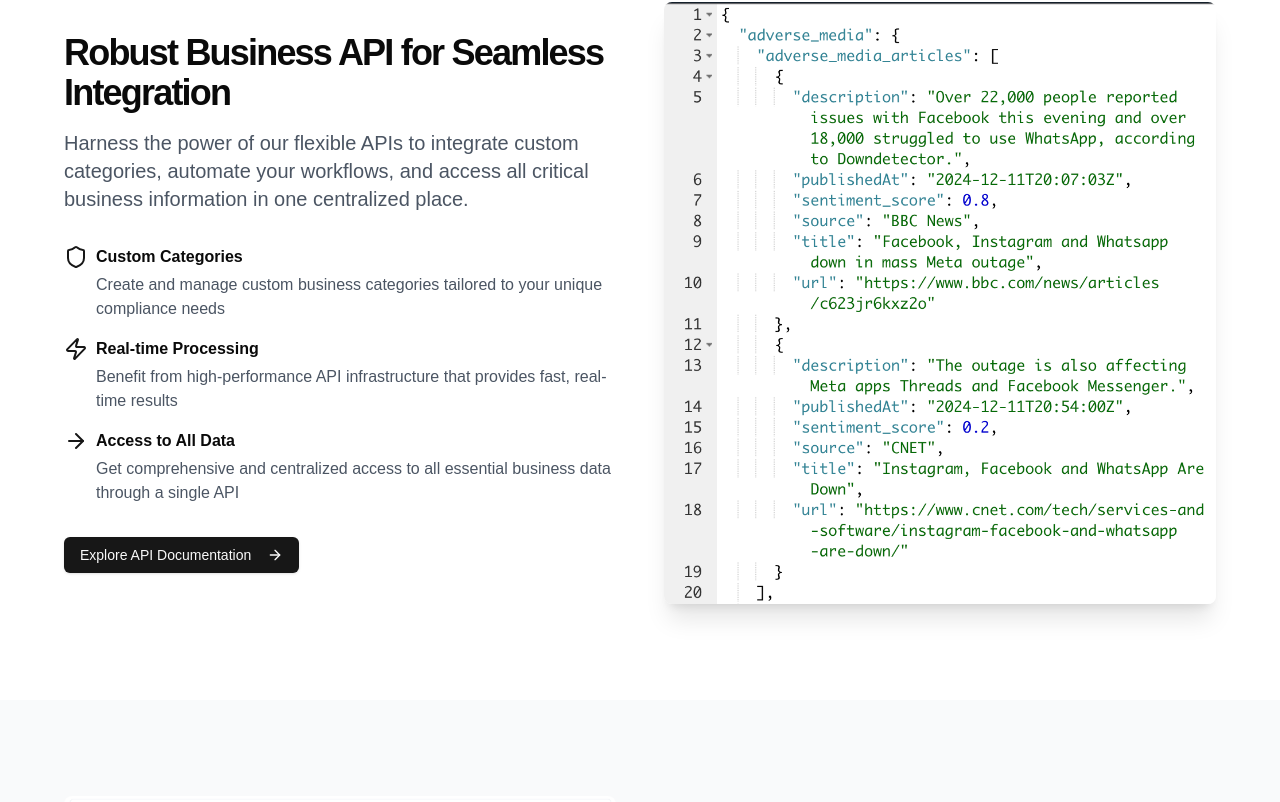
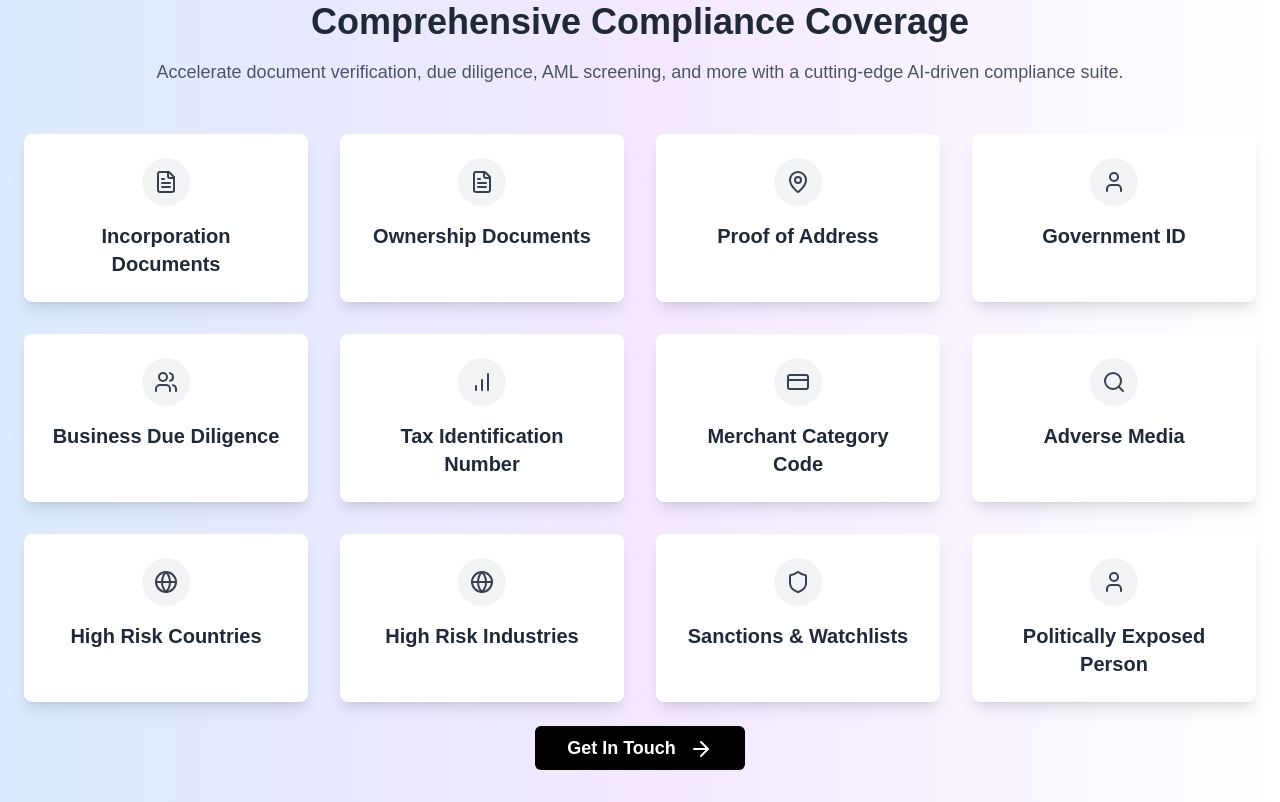
Before and after one commit to Corallab/rue, a Next.js app: page / in a window 1280 px wide. Shown: the part 3376-4178 px from the top of the page. Built offline with nearby package versions, Linux system fonts and the light colour scheme.

Commit message:
fixed typing bugs

```diff
--- a/app/page.tsx
+++ b/app/page.tsx
@@ -1,34 +1,53 @@
-'use client'
+'use client';
 
-import Hero from '@/components/Hero'
-import Benefits from '@/components/Benefits'
-import Features from '@/components/Features'
-import BusinessApi from '@/components/BusinessApi'
-import CaseManagement from '@/components/CaseManagement'
-import Pricing from '@/components/Pricing'
-import Testimonials from '@/components/Testimonials'
-import Footer from '@/components/Footer'
-import { useState } from 'react'
-import axios from 'axios'
-import { Prism as SyntaxHighlighter } from 'react-syntax-highlighter'
-import { okaidia } from 'react-syntax-highlighter/dist/esm/styles/prism'
-import AINotes from '@/components/AINotes'
-import Policies from '@/components/Policies'
-import { Checkbox } from "@/components/ui/checkbox"
-import Link from 'next/link'
-import { Button } from "@/components/ui/button"
+import Hero from '@/components/Hero';
+import Benefits from '@/components/Benefits';
+import Features from '@/components/Features';
+import BusinessApi from '@/components/BusinessApi';
+import CaseManagement from '@/components/CaseManagement';
+import Pricing from '@/components/Pricing';
+import Testimonials from '@/components/Testimonials';
+import Footer from '@/components/Footer';
+import { useState } from 'react';
+import axios from 'axios';
+import { Prism as SyntaxHighlighter } from 'react-syntax-highlighter';
+import { okaidia } from 'react-syntax-highlighter/dist/esm/styles/prism';
+import AINotes from '@/components/AINotes';
+import Policies from '@/components/Policies';
+import { Checkbox } from "@/components/ui/checkbox";
+import Link from 'next/link';
+import IDentityChecks from '@/components/IDentityChecks';
+
+type SelectedFields = {
+  type: boolean;
+  category: boolean;
+  summary: boolean;
+  categoryConfidenceScore: boolean;
+  phoneNumbers: boolean;
+  emails: boolean;
+  socialMediaLinks: boolean;
+  reviewLinks: boolean;
+  websiteMetadata: boolean;
+  url: boolean;
+  whois_data: boolean;
+  adverseMedia: boolean;
+};
+
+type ApiResponse = {
+  data: string;
+};
 
 export default function Home() {
-  const [apiKey, setApiKey] = useState('')
-  const [secretKey, setSecretKey] = useState('')
-  const [inputString, setInputString] = useState('')
-  const [categories, setCategories] = useState('')
-  const [highRiskCategories, setHighRiskCategories] = useState('')
-  const [response, setResponse] = useState<any>(null)
-  const [loading, setLoading] = useState(false)
-  const [error, setError] = useState('')
+  const [apiKey, setApiKey] = useState('');
+  const [secretKey, setSecretKey] = useState('');
+  const [inputString, setInputString] = useState('');
+  const [categories, setCategories] = useState('');
+  const [highRiskCategories, setHighRiskCategories] = useState('');
+  const [response, setResponse] = useState<ApiResponse | null>(null);
+  const [loading, setLoading] = useState(false);
+  const [error, setError] = useState('');
 
-  const [selectedFields, setSelectedFields] = useState({
+  const [selectedFields, setSelectedFields] = useState<SelectedFields>({
     type: true,
     category: true,
     summary: true,
@@ -41,17 +60,17 @@ export default function Home() {
     url: true,
     whois_data: true,
     adverseMedia: true,
-  })
+  });
 
-  const handleFieldChange = (field: string) => {
-    setSelectedFields((prev) => ({ ...prev, [field]: !prev[field] }))
-  }
+  const handleFieldChange = (field: keyof SelectedFields) => {
+    setSelectedFields((prev) => ({ ...prev, [field]: !prev[field] }));
+  };
 
   const handleSubmit = async (e: React.FormEvent) => {
-    e.preventDefault()
-    setLoading(true)
-    setError('')
-    setResponse(null)
+    e.preventDefault();
+    setLoading(true);
+    setError('');
+    setResponse(null);
 
     try {
       const res = await axios.post(
@@ -73,20 +92,23 @@ export default function Home() {
             'Content-Type': 'application/json',
           },
         }
-      )
-      setResponse(res.data)
-    } catch (err: any) {
-      setError(err.response?.data?.error || 'Something went wrong')
+      );
+      setResponse(res.data);
+    } catch (err: unknown) {
+      setError(err instanceof Error
+        ? err.message
+        : (err as { response?: { data?: { error?: string } } })?.response?.data?.error || 'Something went wrong');
     } finally {
-      setLoading(false)
+      setLoading(false);
     }
-  }
+  };
 
   return (
     <main className="min-h-screen bg-background w-full">
       <Hero />
       <Benefits />
       <Features />
+      <IDentityChecks />
       <BusinessApi />
       <CaseManagement />
       <AINotes />
@@ -99,11 +121,11 @@ export default function Home() {
           Try Our Web Presence API
         </h1>
         <p className="text-lg mb-8 text-center text-gray-600">
-          This is a Web Presence Business API that pulls web forensics on any business email or url and performs Adverse Media Checks across 200,000 news outlets worldwide in real-time.
+          This is a Web Presence Business API that pulls web forensics on any business email or url and performs Adverse Media Checks across 200,000 news outlets worldwide in real-time. Improve onboarding conversion rate and improve self-attested data by providing personalized suggestions to your users while they are onboarding.
         </p>
 
         {/* Developer Docs Link Styled as a Button with Emoji */}
-        <div className="text-center mb-8 ">
+        <div className="text-center mb-8">
           <Link
             href="https://developer.tryrue.com"
             className="bg-black text-white text-gray-800 hover:bg-gray-200 hover:text-gray-800 transition-all duration-200 inline-block py-2 px-6 border border-gray-300 rounded-md"
@@ -131,10 +153,10 @@ export default function Home() {
                       className="w-full p-3 rounded-md bg-gray-100 text-black border-2 border-gray-300 focus:outline-none focus:border-black shadow-md"
                     />
                     <button
-                      onClick={() =>
-                        setApiKey('staging_api_key_12345abcde67890xyz') ||
-                        setSecretKey('staging_secret_key_abcd1234xyz7890qwe')
-                      }
+                      onClick={() => {
+                        setApiKey('staging_api_key_12345abcde67890xyz');
+                        setSecretKey('staging_secret_key_abcd1234xyz7890qwe');
+                      }}
                       className="bg-white text-black px-6 py-3 rounded-md border-2 border-gray-300 w-full"
                     >
                       Use Test Keys
@@ -196,8 +218,8 @@ export default function Home() {
                   {Object.keys(selectedFields).map((field) => (
                     <div key={field} className="flex items-center space-x-2">
                       <Checkbox
-                        checked={selectedFields[field]}
-                        onCheckedChange={() => handleFieldChange(field)}
+                        checked={selectedFields[field as keyof SelectedFields]}
+                        onCheckedChange={() => handleFieldChange(field as keyof SelectedFields)}
                         className="text-black"
                       />
                       <label className="text-black">{field}</label>
@@ -227,7 +249,7 @@ export default function Home() {
                   {JSON.stringify(response, null, 2)}
                 </SyntaxHighlighter>
               ) : (
-                <p className="text-gray-500">// Response will appear here</p>
+                <p className="text-gray-500"></p>
               )}
             </div>
           </div>
@@ -237,5 +259,5 @@ export default function Home() {
       <Testimonials />
       <Footer />
     </main>
-  )
+  );
 }
--- a/app/sop/page.tsx
+++ b/app/sop/page.tsx
@@ -7,7 +7,7 @@ import 'react-quill/dist/quill.snow.css'; // Import Quill styles
 import { marked } from 'marked'; // Import the markdown-to-html converter
 import fileDownload from 'js-file-download'; // Import file download
 import { BsStars } from "react-icons/bs"; // Import the BsStars icon
-import { FaEye, FaDownload } from "react-icons/fa"; // Import the icons for view and save
+import { FaDownload } from "react-icons/fa"; // Import the icons for view and save
 
 interface ApiResponse {
   status: string;
@@ -58,7 +58,7 @@ const SOPTester: React.FC = () => {
         }
       );
       setResponse(res.data);
-      const htmlContent = marked(res.data.sop_document); // Convert Markdown to HTML
+      const htmlContent = await marked(res.data.sop_document); // Add 'await'
       setEditorContent(htmlContent); // Load SOP into the editor as HTML
     } catch (err: unknown) {
       if (err instanceof Error) {
--- /dev/null
+++ b/components/IDentityChecks.tsx
@@ -0,0 +1,141 @@
+'use client';
+
+// import { Button } from '@/components/ui/button';
+import { ArrowRight, FileText, MapPin, CreditCard, Users, Globe, Search, User, Shield, BarChart } from 'lucide-react'; // Importing icons
+// import Image from 'next/image';
+import Link from 'next/link';
+
+export default function IDentityChecks() {
+  return (
+    <section className="py-24 bg-gradient-to-r from-blue-100 via-purple-100 to-white">
+      <div className="container mx-auto px-4 md:px-6">
+        <div className="text-center mb-12">
+          <h2 className="text-4xl font-extrabold text-gray-800">Comprehensive Compliance Coverage</h2>
+          <p className="mt-4 text-lg text-gray-600">
+            Accelerate document verification, due diligence, AML screening, and more with a cutting-edge AI-driven compliance suite.
+          </p>
+        </div>
+
+        <div className="grid grid-cols-1 sm:grid-cols-2 md:grid-cols-3 lg:grid-cols-4 gap-8">
+          {/* Cards with Icons */}
+          <div className="bg-white p-6 rounded-lg shadow-lg hover:shadow-2xl transition-all duration-300 ease-in-out transform hover:scale-105 text-center">
+            <div className="flex items-center justify-center mb-4">
+              <div className="w-12 h-12 bg-gray-100 rounded-full flex items-center justify-center text-xl text-gray-700">
+                <FileText className="w-6 h-6" />
+              </div>
+            </div>
+            <h3 className="text-xl font-semibold text-gray-800">Incorporation Documents</h3>
+          </div>
+
+          <div className="bg-white p-6 rounded-lg shadow-lg hover:shadow-2xl transition-all duration-300 ease-in-out transform hover:scale-105 text-center">
+            <div className="flex items-center justify-center mb-4">
+              <div className="w-12 h-12 bg-gray-100 rounded-full flex items-center justify-center text-xl text-gray-700">
+                <FileText className="w-6 h-6" />
+              </div>
+            </div>
+            <h3 className="text-xl font-semibold text-gray-800">Ownership Documents</h3>
+          </div>
+
+          <div className="bg-white p-6 rounded-lg shadow-lg hover:shadow-2xl transition-all duration-300 ease-in-out transform hover:scale-105 text-center">
+            <div className="flex items-center justify-center mb-4">
+              <div className="w-12 h-12 bg-gray-100 rounded-full flex items-center justify-center text-xl text-gray-700">
+                <MapPin className="w-6 h-6" />
+              </div>
+            </div>
+            <h3 className="text-xl font-semibold text-gray-800">Proof of Address</h3>
+          </div>
+
+          <div className="bg-white p-6 rounded-lg shadow-lg hover:shadow-2xl transition-all duration-300 ease-in-out transform hover:scale-105 text-center">
+            <div className="flex items-center justify-center mb-4">
+              <div className="w-12 h-12 bg-gray-100 rounded-full flex items-center justify-center text-xl text-gray-700">
+                <User className="w-6 h-6" />
+              </div>
+            </div>
+            <h3 className="text-xl font-semibold text-gray-800">Government ID</h3>
+          </div>
+
+          <div className="bg-white p-6 rounded-lg shadow-lg hover:shadow-2xl transition-all duration-300 ease-in-out transform hover:scale-105 text-center">
+            <div className="flex items-center justify-center mb-4">
+              <div className="w-12 h-12 bg-gray-100 rounded-full flex items-center justify-center text-xl text-gray-700">
+                <Users className="w-6 h-6" />
+              </div>
+            </div>
+            <h3 className="text-xl font-semibold text-gray-800">Business Due Diligence</h3>
+          </div>
+
+          <div className="bg-white p-6 rounded-lg shadow-lg hover:shadow-2xl transition-all duration-300 ease-in-out transform hover:scale-105 text-center">
+            <div className="flex items-center justify-center mb-4">
+              <div className="w-12 h-12 bg-gray-100 rounded-full flex items-center justify-center text-xl text-gray-700">
+                <BarChart className="w-6 h-6" />
+              </div>
+            </div>
+            <h3 className="text-xl font-semibold text-gray-800">Tax Identification Number</h3>
+          </div>
+
+          <div className="bg-white p-6 rounded-lg shadow-lg hover:shadow-2xl transition-all duration-300 ease-in-out transform hover:scale-105 text-center">
+            <div className="flex items-center justify-center mb-4">
+              <div className="w-12 h-12 bg-gray-100 rounded-full flex items-center justify-center text-xl text-gray-700">
+                <CreditCard className="w-6 h-6" />
+              </div>
+            </div>
+            <h3 className="text-xl font-semibold text-gray-800">Merchant Category Code</h3>
+          </div>
+
+          <div className="bg-white p-6 rounded-lg shadow-lg hover:shadow-2xl transition-all duration-300 ease-in-out transform hover:scale-105 text-center">
+            <div className="flex items-center justify-center mb-4">
+              <div className="w-12 h-12 bg-gray-100 rounded-full flex items-center justify-center text-xl text-gray-700">
+                <Search className="w-6 h-6" />
+              </div>
+            </div>
+            <h3 className="text-xl font-semibold text-gray-800">Adverse Media</h3>
+          </div>
+
+          <div className="bg-white p-6 rounded-lg shadow-lg hover:shadow-2xl transition-all duration-300 ease-in-out transform hover:scale-105 text-center">
+            <div className="flex items-center justify-center mb-4">
+              <div className="w-12 h-12 bg-gray-100 rounded-full flex items-center justify-center text-xl text-gray-700">
+                <Globe className="w-6 h-6" />
+              </div>
+            </div>
+            <h3 className="text-xl font-semibold text-gray-800">High Risk Countries</h3>
+          </div>
+
+          <div className="bg-white p-6 rounded-lg shadow-lg hover:shadow-2xl transition-all duration-300 ease-in-out transform hover:scale-105 text-center">
+            <div className="flex items-center justify-center mb-4">
+              <div className="w-12 h-12 bg-gray-100 rounded-full flex items-center justify-center text-xl text-gray-700">
+                <Globe className="w-6 h-6" />
+              </div>
+            </div>
+            <h3 className="text-xl font-semibold text-gray-800">High Risk Industries</h3>
+          </div>
+
+          <div className="bg-white p-6 rounded-lg shadow-lg hover:shadow-2xl transition-all duration-300 ease-in-out transform hover:scale-105 text-center">
+            <div className="flex items-center justify-center mb-4">
+              <div className="w-12 h-12 bg-gray-100 rounded-full flex items-center justify-center text-xl text-gray-700">
+                <Shield className="w-6 h-6" />
+              </div>
+            </div>
+            <h3 className="text-xl font-semibold text-gray-800">Sanctions & Watchlists</h3>
+          </div>
+
+          <div className="bg-white p-6 rounded-lg shadow-lg hover:shadow-2xl transition-all duration-300 ease-in-out transform hover:scale-105 text-center">
+            <div className="flex items-center justify-center mb-4">
+              <div className="w-12 h-12 bg-gray-100 rounded-full flex items-center justify-center text-xl text-gray-700">
+                <User className="w-6 h-6" />
+              </div>
+            </div>
+            <h3 className="text-xl font-semibold text-gray-800">Politically Exposed Person</h3>
+          </div>
+        </div>
+
+        <div className="mt-8 text-center">
+          <Link
+            href="/contact"
+            className="bg-black text-white px-8 py-3 rounded-md text-lg font-semibold hover:bg-blue-500 transition duration-300"
+          >
+            Get In Touch <ArrowRight className="ml-2 inline-block" />
+          </Link>
+        </div>
+      </div>
+    </section>
+  );
+}
```
Also changed, not shown: components/Pricing.tsx (+1 -8 lines).
